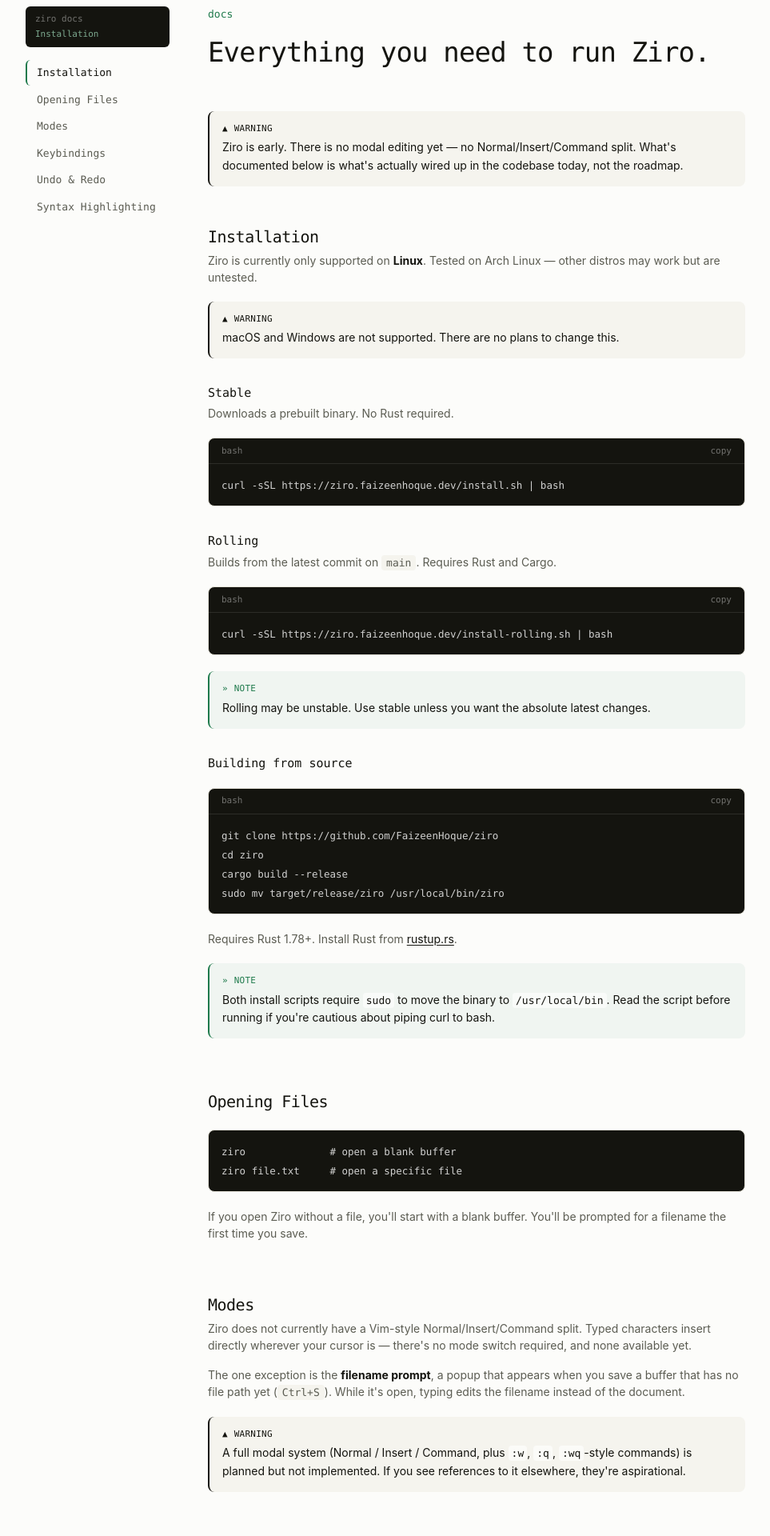
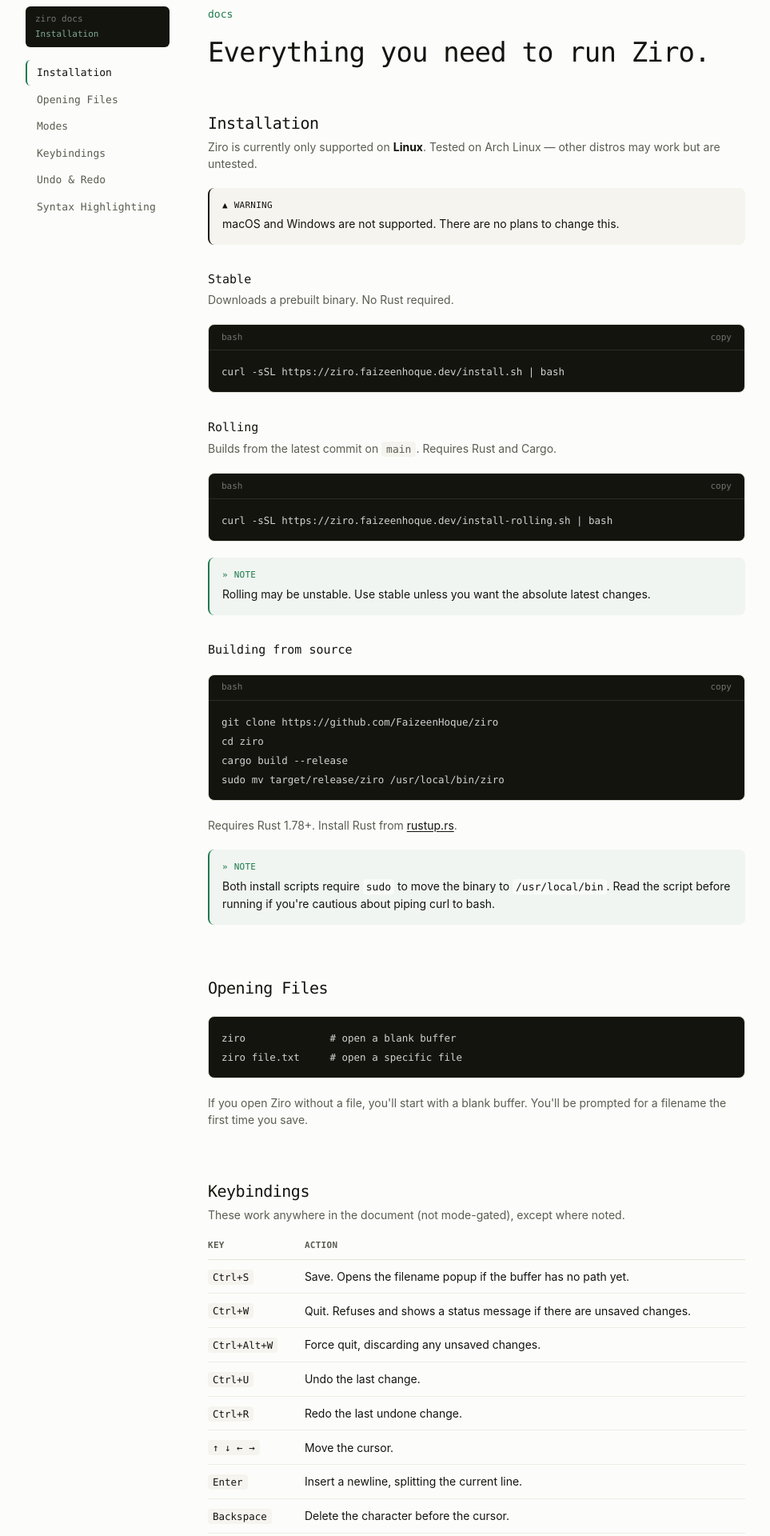
Before and after one commit to FaizeenHoque/Ziro, a SvelteKit app in the folder web/: page /docs in a window 1280 px wide. Shown: the part 120-2040 px from the top of the page at 80% size, without its empty margins (120-1083 px from the left). Built offline with nearby package versions, Linux system fonts and the light colour scheme.

Commit message:
feat: remove outdated warnings and modes section from documentation

```diff
--- a/web/src/routes/docs/+page.svelte
+++ b/web/src/routes/docs/+page.svelte
@@ -78,12 +78,6 @@
 			<p class="font-mono text-[13px] text-[#1F7A4C] mb-3">docs</p>
 			<h1 class="font-mono text-[34px] tracking-tight mb-12">Everything you need to run Ziro.</h1>
 
-			<Callout type="warning">
-				Ziro is early. There is no modal editing yet — no Normal/Insert/Command
-				split. What's documented below is what's actually wired up in the
-				codebase today, not the roadmap.
-			</Callout>
-
 			<section id="installation" class="scroll-mt-28 mb-16 mt-12">
 				<h2 class="font-mono text-[20px] tracking-tight mb-1">Installation</h2>
 				<p class="text-[14px] text-[#5B5C52] mb-4">
@@ -141,26 +135,6 @@
 					If you open Ziro without a file, you'll start with a blank buffer. You'll be prompted
 					for a filename the first time you save.
 				</p>
-			</section>
-
-			<section id="modes" class="scroll-mt-28 mb-16">
-				<h2 class="font-mono text-[20px] tracking-tight mb-1">Modes</h2>
-				<p class="text-[14px] text-[#5B5C52] mb-4">
-					Ziro does not currently have a Vim-style Normal/Insert/Command split.
-					Typed characters insert directly wherever your cursor is — there's no
-					mode switch required, and none available yet.
-				</p>
-				<p class="text-[14px] text-[#5B5C52] mb-4">
-					The one exception is the <strong class="text-[#14140F]">filename prompt</strong>,
-					a popup that appears when you save a buffer that has no file path yet
-					(<code class="font-mono text-[13px] bg-[#F5F4EE] px-1.5 py-0.5 rounded">Ctrl+S</code>).
-					While it's open, typing edits the filename instead of the document.
-				</p>
-				<Callout type="warning">
-					A full modal system (Normal / Insert / Command, plus <code>:w</code>,
-					<code>:q</code>, <code>:wq</code>-style commands) is planned but not
-					implemented. If you see references to it elsewhere, they're aspirational.
-				</Callout>
 			</section>
 
 			<section id="keybindings" class="scroll-mt-28 mb-16">
```
